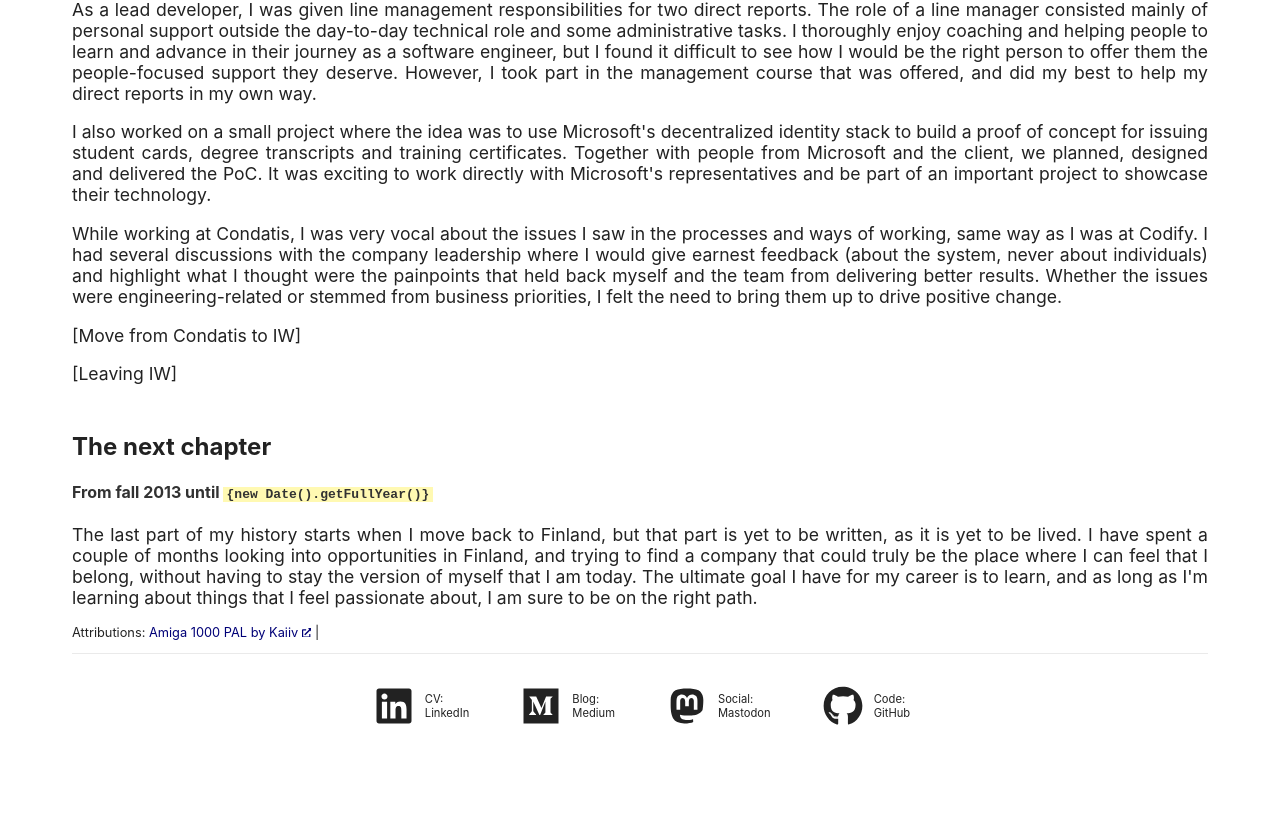
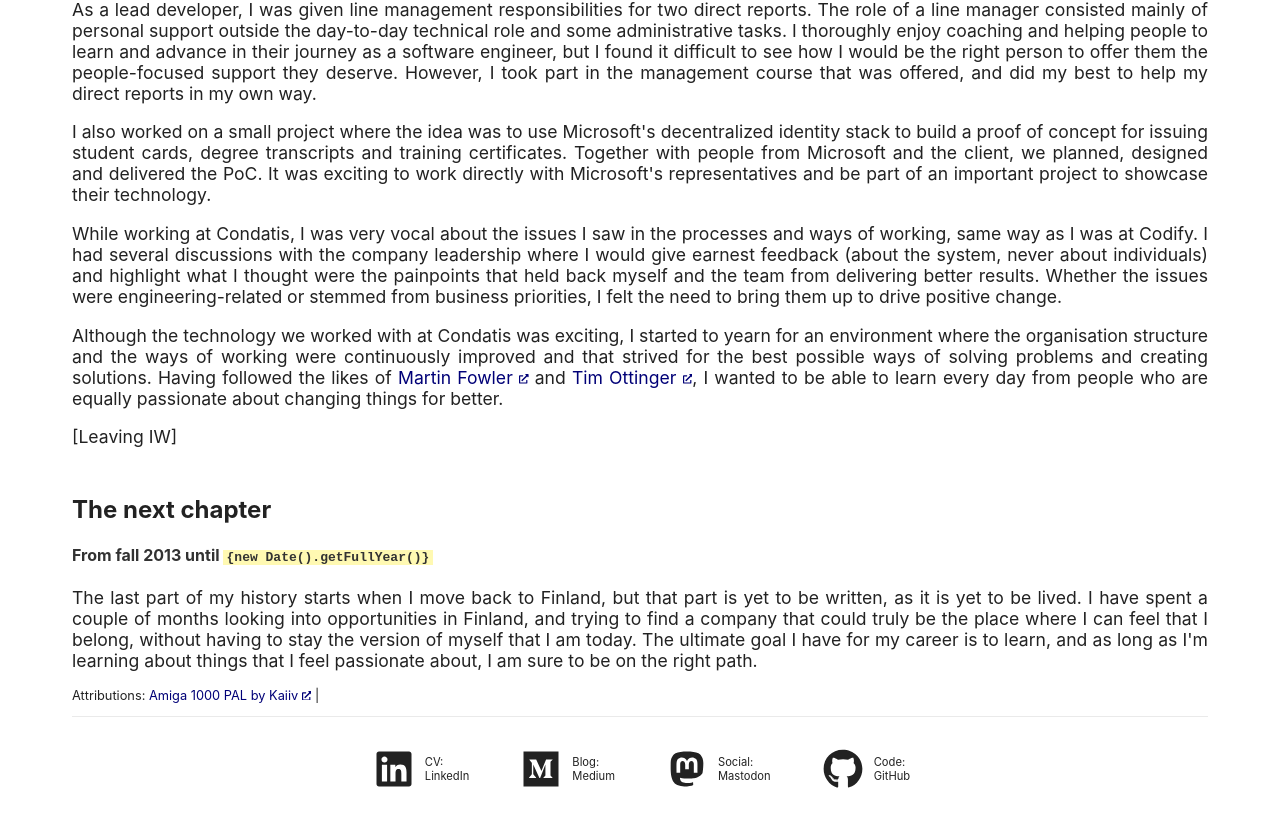
Before and after one commit to vuorinem/mikko.vuorinen.info, a Next.js app: page /history in a window 1280 px wide. Shown: the part 8228-9049 px from the top of the page. Before the commit the page ends 8986 px from the top, so only its background shows below. Built offline with nearby package versions, Linux system fonts and the light colour scheme; a web font is replaced by a local one.

Commit message:
Add paragraph about leaving Condatis

```diff
--- a/app/history/page.tsx
+++ b/app/history/page.tsx
@@ -260,7 +260,7 @@ export default function History() {
                     While working at Condatis, I was very vocal about the issues I saw in the processes and ways of working, same way as I was at Codify. I had several discussions with the company leadership where I would give earnest feedback (about the system, never about individuals) and highlight what I thought were the painpoints that held back myself and the team from delivering better results. Whether the issues were engineering-related or stemmed from business priorities, I felt the need to bring them up to drive positive change.
                 </p>
                 <p>
-                    [Move from Condatis to IW]
+                    Although the technology we worked with at Condatis was exciting, I started to yearn for an environment where the organisation structure and the ways of working were continuously improved and that strived for the best possible ways of solving problems and creating solutions. Having followed the likes of <ExternalLink href="https://martinfowler.com/">Martin Fowler</ExternalLink> and <ExternalLink href="http://agileotter.blogspot.com/">Tim Ottinger</ExternalLink>, I wanted to be able to learn every day from people who are equally passionate about changing things for better.
                 </p>
                 <p>
                     [Leaving IW]
```
